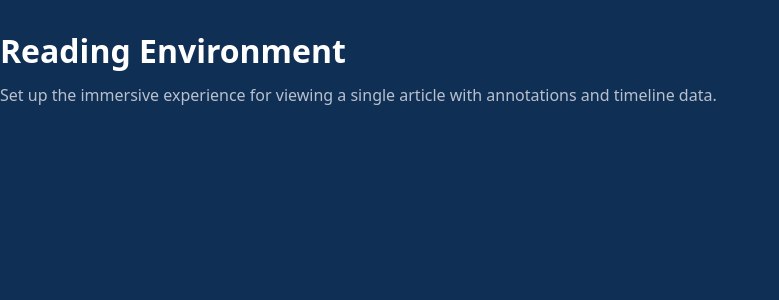
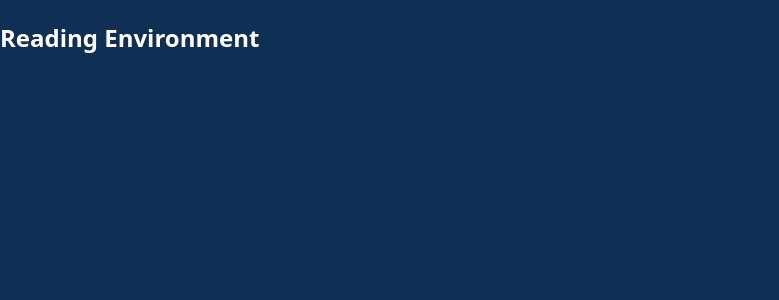
Before and after one commit to andreatanky/react-app-fe, a React (Vite) app: page /reading in a window 1280 px wide. Shown: the top 300 px of the page, without its empty margins (0-779 px from the left). Built offline with nearby package versions, Linux system fonts and the light colour scheme.

Commit message:
Update reading

```diff
--- a/src/features/home/HomePage.tsx
+++ b/src/features/home/HomePage.tsx
@@ -161,7 +161,7 @@ const HomePageContent = () => {
           className={styles.pageOverlay}
           role="button"
           tabIndex={0}
-          aria-label="Exit search mode"
+          aria-label="Enter search mode"
           onClick={handleExitSearch}
           onKeyDown={handleOverlayKeyDown}
         />
--- a/src/features/reading/ReadingEnvironmentPage.module.css
+++ b/src/features/reading/ReadingEnvironmentPage.module.css
@@ -2,13 +2,3 @@
   display: grid;
   gap: 1.5rem;
 }
-
-.container h1 {
-  font-size: clamp(2rem, 2.5vw, 2.75rem);
-  margin-bottom: 0.5rem;
-}
-
-.container p {
-  margin: 0;
-  color: rgba(248, 250, 252, 0.72);
-}
--- a/src/features/reading/ReadingEnvironmentPage.tsx
+++ b/src/features/reading/ReadingEnvironmentPage.tsx
@@ -4,10 +4,6 @@ export const ReadingEnvironmentPage = () => (
   <section className={styles.container}>
     <header>
       <h1>Reading Environment</h1>
-      <p>
-        Set up the immersive experience for viewing a single article with
-        annotations and timeline data.
-      </p>
     </header>
   </section>
 )
```
